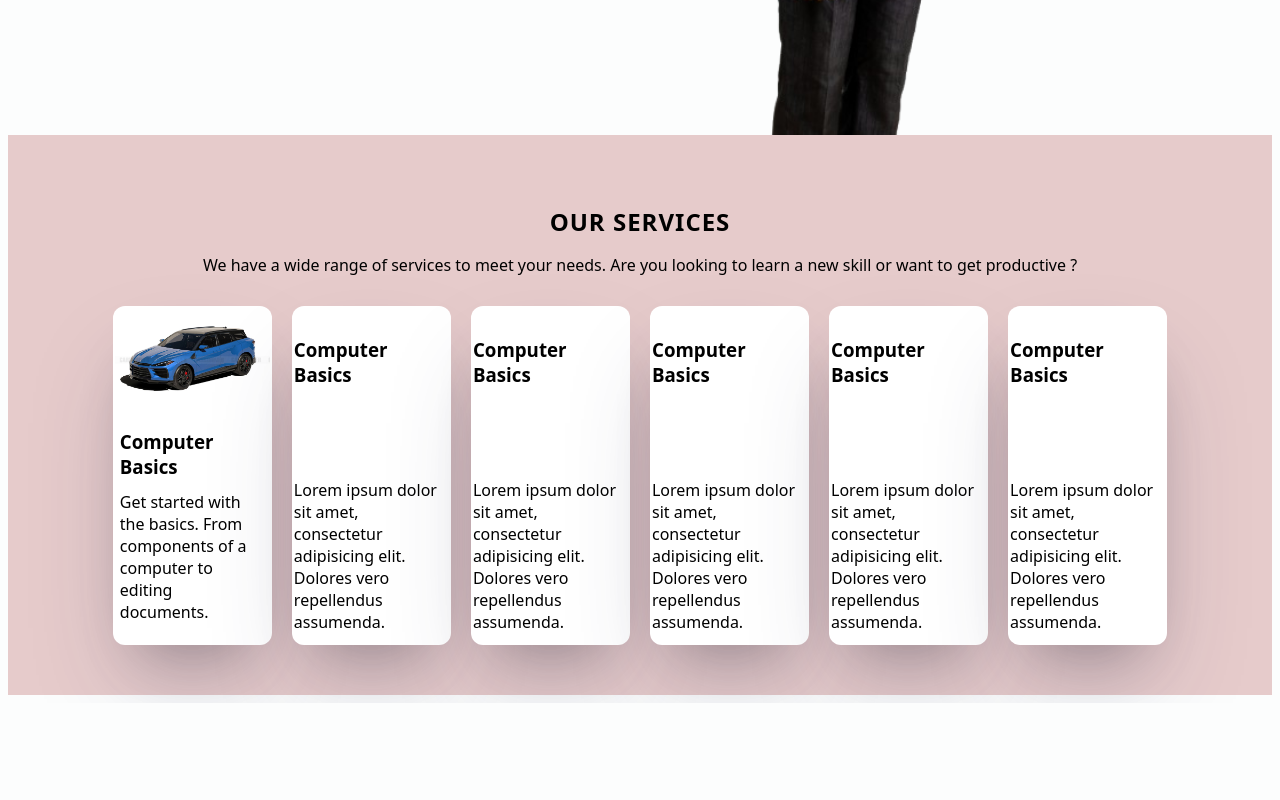
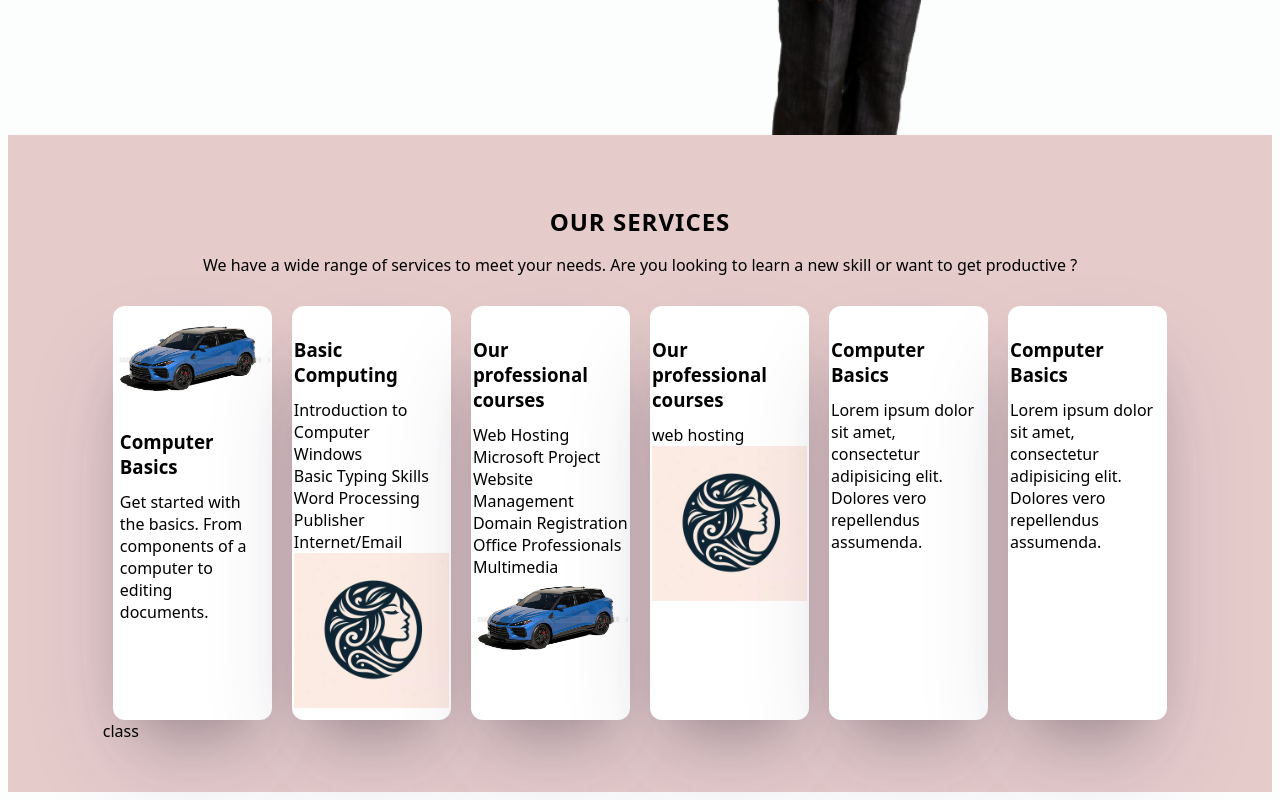
Before and after one commit to mbu-devs/dummy-portfolio, a plain HTML site: page index.html in a window 1280 px wide. Shown: the part 665-1465 px from the top of the page. Before the commit the page ends 1368 px from the top, so only its background shows below. Drawn offline with Linux system fonts and the light colour scheme.

Commit message:
portfolio

```diff
--- a/assets/style/style.css
+++ b/assets/style/style.css
@@ -152,7 +152,7 @@ nav {
     margin: 0px 10px;
     display: flex;
     flex-direction: column;
-    justify-content: space-between;
+    justify-content: space-between 0.5;
 
 }
 
--- a/index.html
+++ b/index.html
@@ -77,9 +77,34 @@
                     </div>
 
                     <div class="service-item">
-                        <h3>Computer Basics</h3>
-                        <span>Lorem ipsum dolor sit amet, consectetur adipisicing elit. Dolores vero repellendus
-                            assumenda.</span>
+                        <h3>Basic Computing</h3>
+                        <span>Introduction to Computer</span>
+                        <span>Windows</span>
+                        <span>Basic Typing Skills</span>
+                        <span>Word Processing</span>
+                        <span>Publisher</span>
+                        <span>Internet/Email</span>
+                        <img src="logo 2.jpg" alt="">
+                    </div>
+
+                    <div class="service-item">
+                        <h3>Our professional courses</h3>
+                        <span>Web Hosting</span>
+                        <span>Microsoft Project</span>
+                        <span>Website Management</span>
+                        <span>Domain Registration</span>
+                        <span>Office Professionals</span>
+                        <span>Multimedia</span>
+                        <span><img src="assets/img/service2.jpg"</span>
+
+
+                        </span>
+                    </div>
+
+                    <div class="service-item">
+                        <h3>Our professional courses</h3>
+                        <span> web hosting</span>
+                        <img src="logo 2.jpg" alt="">
                     </div>
 
                     <div class="service-item">
@@ -93,19 +118,7 @@
                         <span>Lorem ipsum dolor sit amet, consectetur adipisicing elit. Dolores vero repellendus
                             assumenda.</span>
                     </div>
-
-                    <div class="service-item">
-                        <h3>Computer Basics</h3>
-                        <span>Lorem ipsum dolor sit amet, consectetur adipisicing elit. Dolores vero repellendus
-                            assumenda.</span>
-                    </div>
-
-                    <div class="service-item">
-                        <h3>Computer Basics</h3>
-                        <span>Lorem ipsum dolor sit amet, consectetur adipisicing elit. Dolores vero repellendus
-                            assumenda.</span>
-                    </div>
-                </div>
+                </div> class <img sr" alt="">
             </div>
 
 
```
Also changed, not shown: cdb050123-25cars-100-64344cd2efc64.jpg (added), logo 2.jpg (added).
